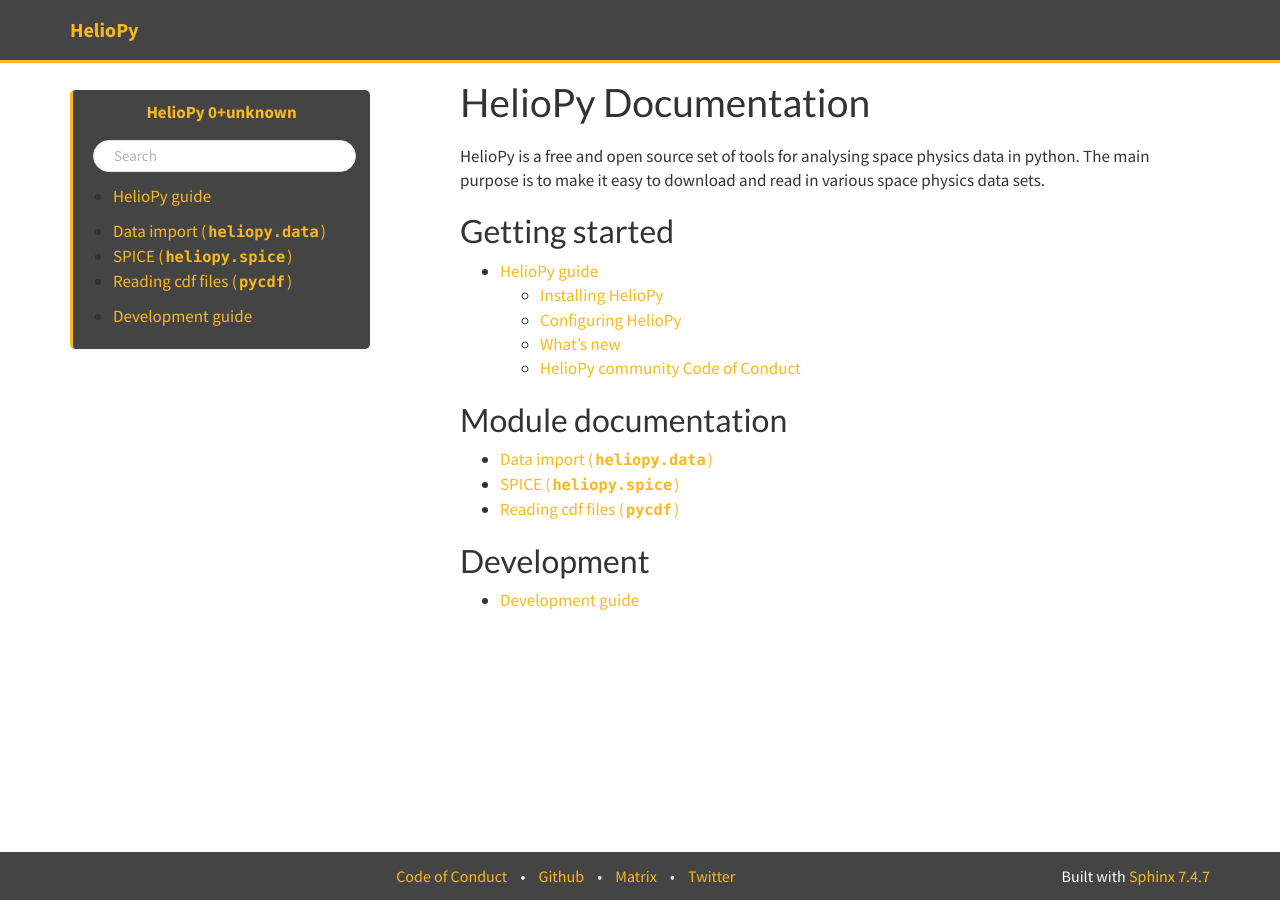
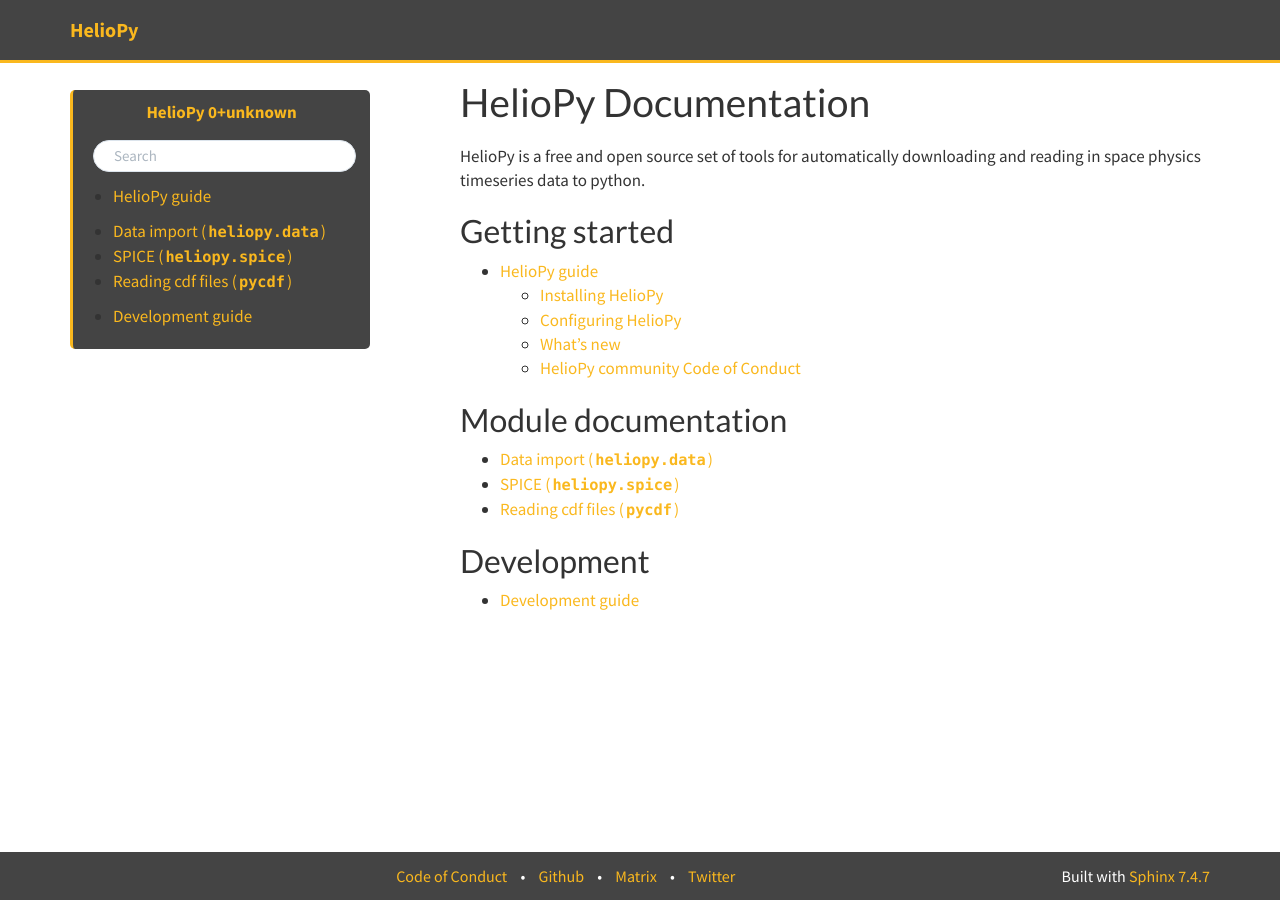
Before and after one commit to heliopython/heliopy, a Sphinx documentation site: the page built from doc/source/index.rst, in a window 1280 px wide. Built offline with Sphinx 7.4.7, drawn with Linux system fonts in a browser that asks for light colours; pages that are not in the unit, such as notebooks, are missing from menus.

Commit message:
Update landing page

```diff
--- a/doc/source/index.rst
+++ b/doc/source/index.rst
@@ -2,9 +2,8 @@
 HelioPy Documentation
 #####################
 
-HelioPy is a free and open source set of tools for analysing space physics data
-in python. The main purpose is to make it easy to download and read in various
-space physics data sets.
+HelioPy is a free and open source set of tools for automatically downloading
+and reading in space physics timeseries data to python.
 
 Getting started
 ===============
@@ -12,8 +11,8 @@
 .. toctree::
    :maxdepth: 2
 
+   auto_examples/index
    guide/index
-   auto_examples/index
 
 Module documentation
 ====================
```
